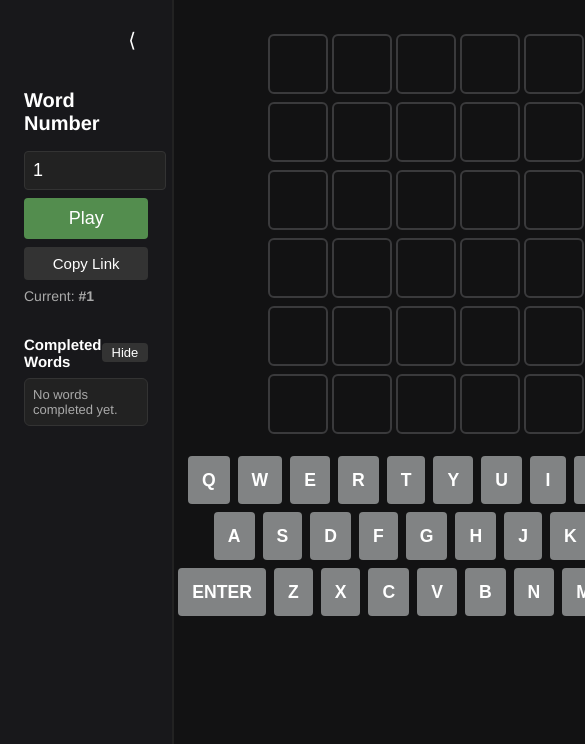
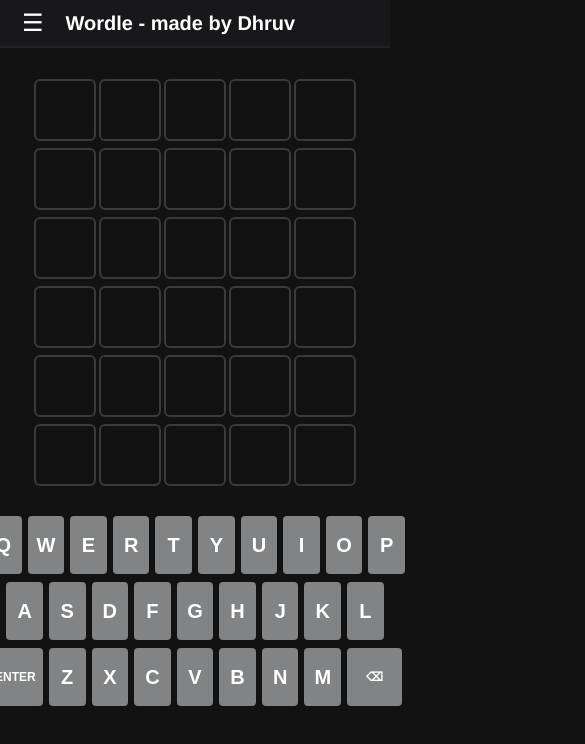
Before and after one commit to DhruvDhariwal/Wordle, a React (Create React App) app: page / in a window 390 px wide. Shown: the top 744 px of the page, 585 px wide, since content can reach past the window. Built offline with nearby package versions, Linux system fonts and the light colour scheme.

Commit message:
fixed app for mobile and also made some aesthetic changes for a better experience

```diff
--- a/public/index.html
+++ b/public/index.html
@@ -2,7 +2,7 @@
 <html lang="en">
   <head>
     <meta charset="utf-8" />
-    <link rel="icon" href="%PUBLIC_URL%/favicon.ico" />
+    <link rel="icon" type="image/png" href="wordle_logo.png" />
     <meta name="viewport" content="width=device-width, initial-scale=1" />
     <meta name="theme-color" content="#000000" />
     <meta
@@ -24,7 +24,7 @@
       work correctly both with client-side routing and a non-root public URL.
       Learn how to configure a non-root public URL by running `npm run build`.
     -->
-    <title>React App</title>
+    <title>Wordle - made by Dhruv</title>
   </head>
   <body>
     <noscript>You need to enable JavaScript to run this app.</noscript>
--- a/src/App.tsx
+++ b/src/App.tsx
@@ -71,7 +71,7 @@ const App: React.FC = () => {
   const [wordNumber, setWordNumber] = useState<number>(1);
   const [sidebarInput, setSidebarInput] = useState<string>('1');
   const [sidebarError, setSidebarError] = useState<string>('');
-  const [sidebarOpen, setSidebarOpen] = useState<boolean>(true);
+  const [dropdownOpen, setDropdownOpen] = useState<boolean>(false);
   const [completedWords, setCompletedWords] = useState<{num: number, word: string}[]>(() => {
     const saved = localStorage.getItem('completedWords');
     return saved ? JSON.parse(saved) : [];
@@ -248,36 +248,43 @@ const App: React.FC = () => {
   return (
     <>
       <Global styles={globalStyles} />
-      <div style={{ display: 'flex', flexDirection: 'row', minHeight: '100vh' }}>
-        {/* Sidebar */}
+      {/* Top bar with menu button */}
+      <div style={{ width: '100%', background: '#18181b', padding: '8px 0', display: 'flex', alignItems: 'center', justifyContent: 'flex-start', borderBottom: '2px solid #222', position: 'relative', zIndex: 10 }}>
+        <button
+          onClick={() => setDropdownOpen((open) => !open)}
+          style={{ background: 'none', border: 'none', color: '#fff', fontSize: 24, cursor: 'pointer', marginLeft: 16 }}
+          title={dropdownOpen ? 'Close menu' : 'Open menu'}
+        >
+          ☰
+        </button>
+        <span style={{ color: '#fff', fontSize: 20, fontWeight: 600, marginLeft: 16 }}>Wordle - made by Dhruv</span>
+      </div>
+      {/* Dropdown panel */}
+      {dropdownOpen && (
         <div style={{
-          width: sidebarOpen ? 220 : 40,
+          position: 'fixed',
+          top: 0,
+          left: 0,
+          right: 0,
+          width: '100vw',
           background: '#18181b',
-          padding: sidebarOpen ? 24 : 8,
-          display: 'flex',
-          flexDirection: 'column',
-          alignItems: sidebarOpen ? 'flex-start' : 'center',
-          borderRight: '2px solid #222',
-          transition: 'width 0.2s, padding 0.2s'
+          color: '#fff',
+          zIndex: 100,
+          padding: '24px 12px',
+          borderBottom: '2px solid #222',
+          boxShadow: '0 4px 16px rgba(0,0,0,0.3)',
+          maxHeight: '80vh',
+          overflowY: 'auto',
+          overflowX: 'hidden',
+          boxSizing: 'border-box',
         }}>
           <button
-            onClick={() => setSidebarOpen((open) => !open)}
-            style={{
-              background: 'none',
-              border: 'none',
-              color: '#fff',
-              fontSize: 20,
-              cursor: 'pointer',
-              marginBottom: sidebarOpen ? 16 : 0,
-              alignSelf: 'flex-end',
-              width: 32,
-              height: 32
-            }}
-            title={sidebarOpen ? 'Collapse' : 'Expand'}
+            onClick={() => setDropdownOpen(false)}
+            style={{ position: 'absolute', top: 12, right: 16, background: 'none', border: 'none', color: '#fff', fontSize: 28, cursor: 'pointer' }}
+            title="Close menu"
           >
-            {sidebarOpen ? '⟨' : '⟩'}
+            ×
           </button>
-          {sidebarOpen && <>
           <h2 style={{ color: '#fff', fontSize: 20, marginBottom: 16 }}>Word Number</h2>
           <input
             type="number"
@@ -333,11 +340,24 @@ const App: React.FC = () => {
               )}
             </div>
           </div>
-          </>}
         </div>
+      )}
+      <div style={{ display: 'flex', flexDirection: 'row', minHeight: '100vh' }}>
         {/* Main game area */}
         <div style={{ flex: 1, display: 'flex', flexDirection: 'column', alignItems: 'center', justifyContent: 'flex-start', paddingTop: 32 }}>
-          <div style={{ height: 404, display: 'flex', flexDirection: 'column', justifyContent: 'flex-start' }}>
+          <div
+            className={window.innerWidth < 600 ? 'board-mobile-spacing' : ''}
+            style={{
+              width: window.innerWidth < 600 ? '96vw' : 420,
+              maxWidth: 420,
+              margin: '0 auto',
+              height: 404,
+              display: 'flex',
+              flexDirection: 'column',
+              justifyContent: 'center',
+              alignItems: 'center',
+              boxSizing: 'border-box',
+            }}>
             <GameBoard guesses={boardGuesses} statuses={boardStatuses} maxRows={MAX_ROWS} />
           </div>
           <Keyboard onKey={onKey} keyStatuses={keyStatuses} />
--- a/src/components/Keyboard.tsx
+++ b/src/components/Keyboard.tsx
@@ -40,11 +40,12 @@ interface KeyboardProps {
 }
 
 const Keyboard: React.FC<KeyboardProps> = ({ onKey, keyStatuses }) => (
-  <div style={{ display: 'flex', flexDirection: 'column', alignItems: 'center', marginTop: 16 }}>
+  <div className="KeyboardContainer" style={{ display: 'flex', flexDirection: 'column', alignItems: 'center', marginTop: 16 }}>
     {KEYS.map((row, i) => (
       <div key={i} style={{ display: 'flex', justifyContent: 'center' }}>
         {row.map((key) => (
           <KeyButton
+            className={key === 'enter' || key === 'back' ? 'KeyButton special-key' : 'KeyButton'}
             key={key}
             status={keyStatuses[key]}
             onClick={() => onKey(key)}
--- a/src/components/Tile.tsx
+++ b/src/components/Tile.tsx
@@ -36,6 +36,9 @@ const StyledTile = styled.div<{ status: TileStatus }>`
   box-sizing: border-box;
   position: relative;
   border-radius: 6px;
+  @media (max-width: 600px) {
+    font-size: clamp(1rem, 6vw, 2.5rem);
+  }
 `;
 
 type TileProps = {
@@ -44,8 +47,8 @@ type TileProps = {
 };
 
 const Tile: React.FC<TileProps> = ({ letter, status }) => (
-  <TileContainer>
-    <StyledTile status={status}>
+  <TileContainer className="TileContainer">
+    <StyledTile className="StyledTile" status={status}>
       {letter}
     </StyledTile>
   </TileContainer>
--- a/src/index.css
+++ b/src/index.css
@@ -11,3 +11,42 @@ code {
   font-family: source-code-pro, Menlo, Monaco, Consolas, 'Courier New',
     monospace;
 }
+
+@media (max-width: 600px) {
+  .TileContainer {
+    width: 62px !important;
+    height: 62px !important;
+    margin: 1.5px !important;
+  }
+  .StyledTile {
+    font-size: 2rem !important;
+  }
+  .KeyboardContainer {
+    width: 100vw !important;
+    max-width: 420px !important;
+    margin: 16px auto 0 auto !important;
+    padding: 0 2vw;
+    box-sizing: border-box;
+  }
+  .KeyboardContainer > div {
+    margin-bottom: 8px !important;
+  }
+  .KeyButton {
+    width: 36.6px !important;
+    height: 58px !important;
+    min-width: 36.6px !important;
+    max-width: 36.6px !important;
+    font-size: 20px !important;
+    margin: 0 3px !important;
+    padding: 0 !important;
+  }
+  .KeyButton.special-key {
+    width: 54.96px !important;
+    min-width: 54.96px !important;
+    max-width: 54.96px !important;
+    font-size: 12px !important;
+  }
+  .board-mobile-spacing {
+    margin-bottom: 16px !important;
+  }
+}
```
Lines whose indentation alone changed are shown as unchanged.
